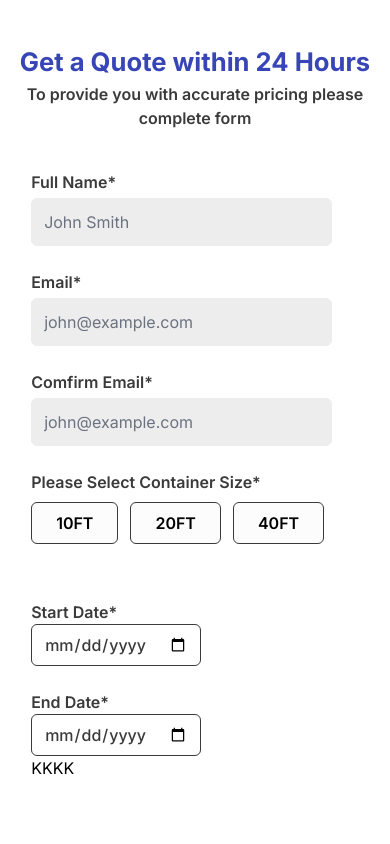
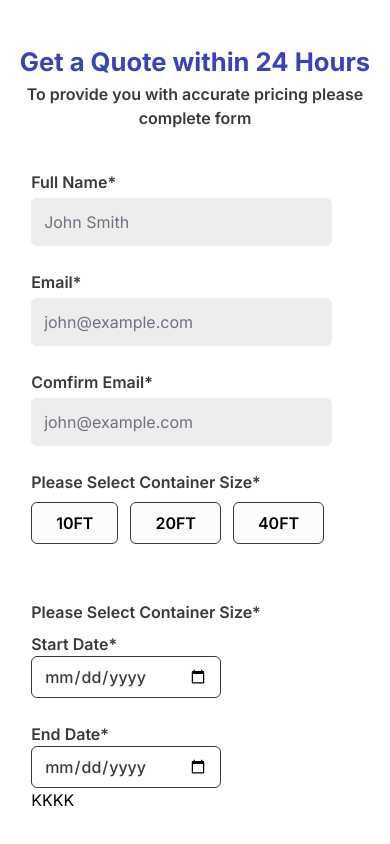
Before and after one commit to shanewmurphy/blue-box-site-new, a Next.js app: page /Ten-foot-container in a window 390 px wide. Shown: the part 1683-2527 px from the top of the page. Built offline with nearby package versions, Linux system fonts and the light colour scheme.

Commit message:
inputs mobile form

```diff
--- a/app/compontents/Quote-form.jsx
+++ b/app/compontents/Quote-form.jsx
@@ -131,6 +131,9 @@ export default function QuoteForm() {
             </div>
             <div className="lg:mt-0 md:mt-0 sm:mt-8 antialiased">
               <div className="lg:w-10/12">
+                <span className="text-myblack font-semibold text-base lg:hidden md:hidden sm:block mb-2">
+                  Please Select Container Size*
+                </span>
                 <div className="grid lg:grid-cols-2 md:grid-cols-2  sm:grid-rows-1 lg:gap-4 md:gap-2 sm:gap-6">
                   <div>
                     <span className="text-myblack font-semibold text-base">
@@ -139,7 +142,7 @@ export default function QuoteForm() {
                     <div>
                       <input
                         type="date"
-                        className="lg:w-[140px] md:w-[155px] block border border-myblack font-medium text-myblack rounded-md"
+                        className="lg:w-[160px] md:w-[155px] sm:w-[190px] block border border-myblack font-medium text-myblack rounded-md"
                       ></input>
                     </div>
                   </div>
@@ -150,7 +153,7 @@ export default function QuoteForm() {
                     <div>
                       <input
                         type="date"
-                        className="lg:w-[140px] md:w-[155px] block border border-myblack font-medium text-myblack rounded-md"
+                        className="lg:w-[160px] md:w-[155px] sm:w-[190px] block border border-myblack font-medium text-myblack rounded-md"
                       ></input>
                     </div>
                   </div>
```
